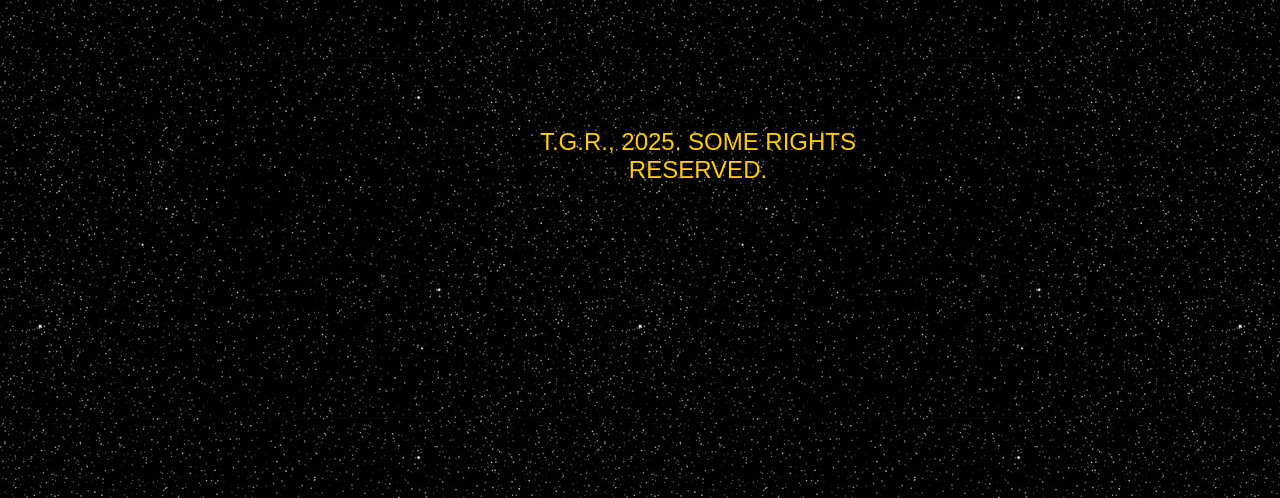
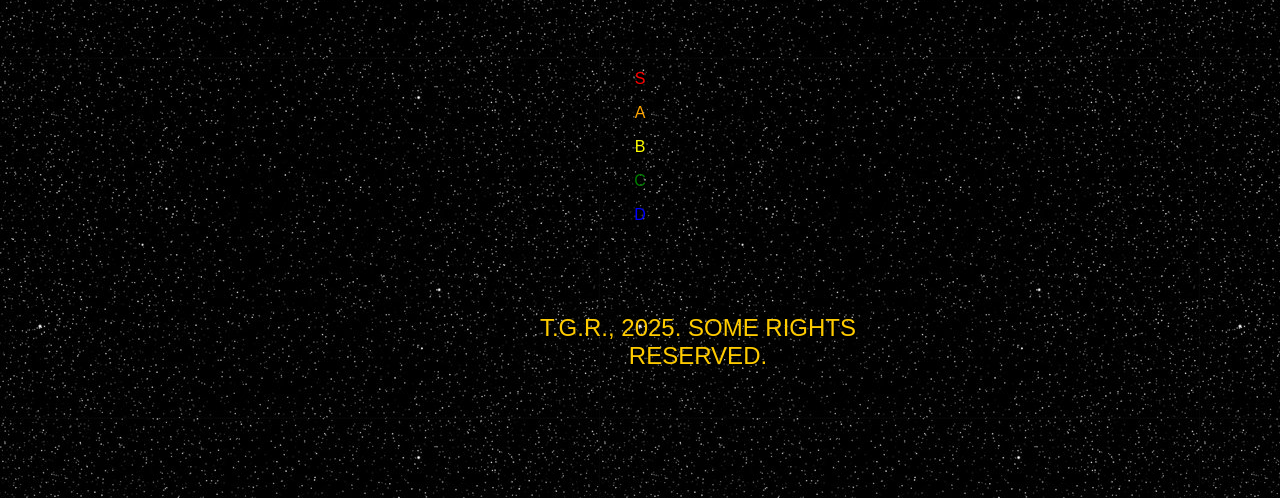
Before and after one commit to tobster999/tobster999.github.io, a plain HTML site: page index.html in a window 1280 px wide. Shown: the part 302-800 px from the top of the page. Drawn offline with Linux system fonts and the light colour scheme; a web font is replaced by a local one.

Commit message:
indexing

```diff
--- a/index.html
+++ b/index.html
@@ -17,6 +17,12 @@
     <br>
     <a href="ENL.html" class="button">Tier</a>
     <a href="testing.html" class="button">testing</a>
+    <br>
+    <p style="color:red">S</p>
+    <p style="color:orange">A</p>
+    <p style="color:yellow">B</p>
+    <p style="color:green">C</p>
+    <p style="color:blue">D</p>
 
     <!-- Footer -->
     <div class="footer">
```
Also changed, not shown: ENL.html (+1 -0 lines).
